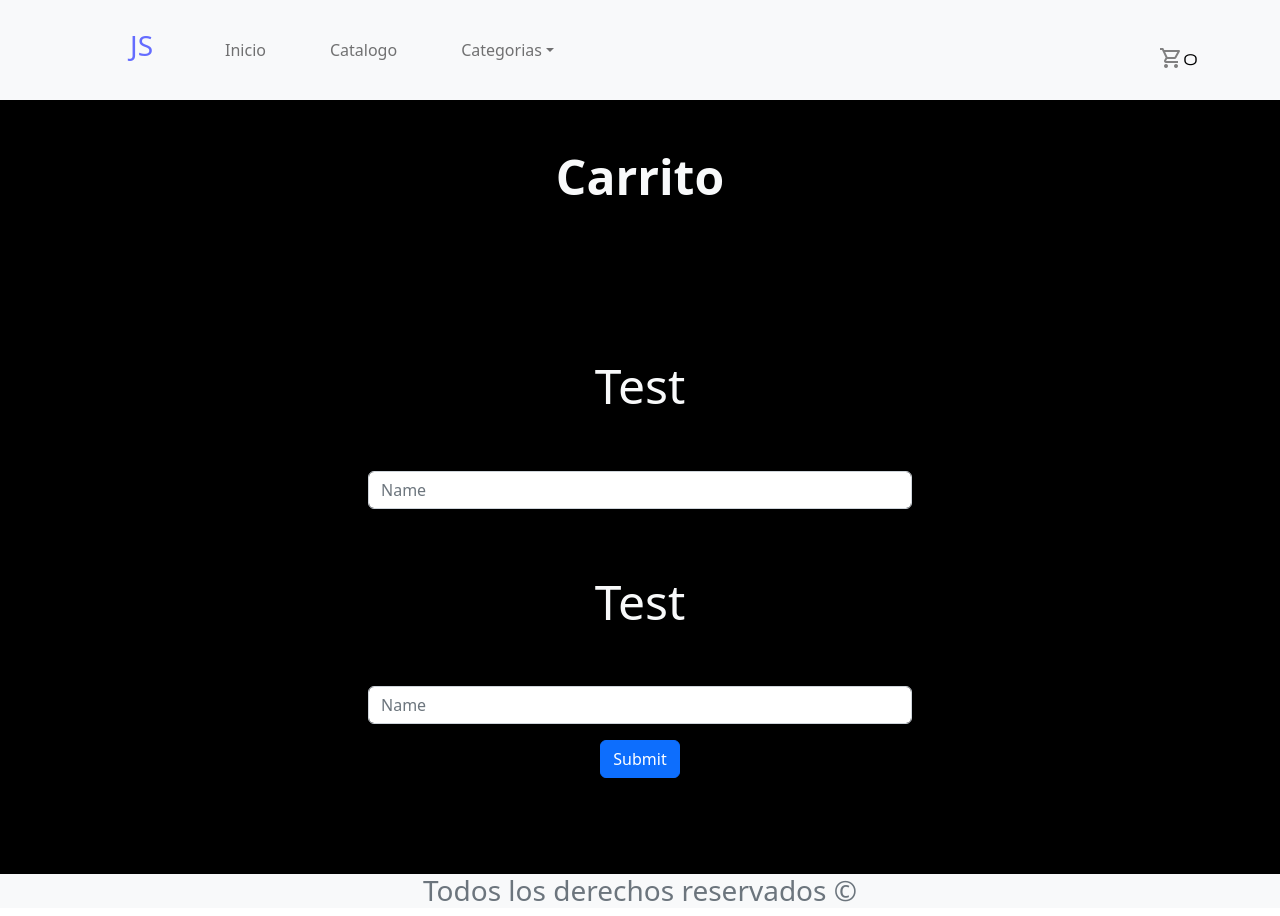
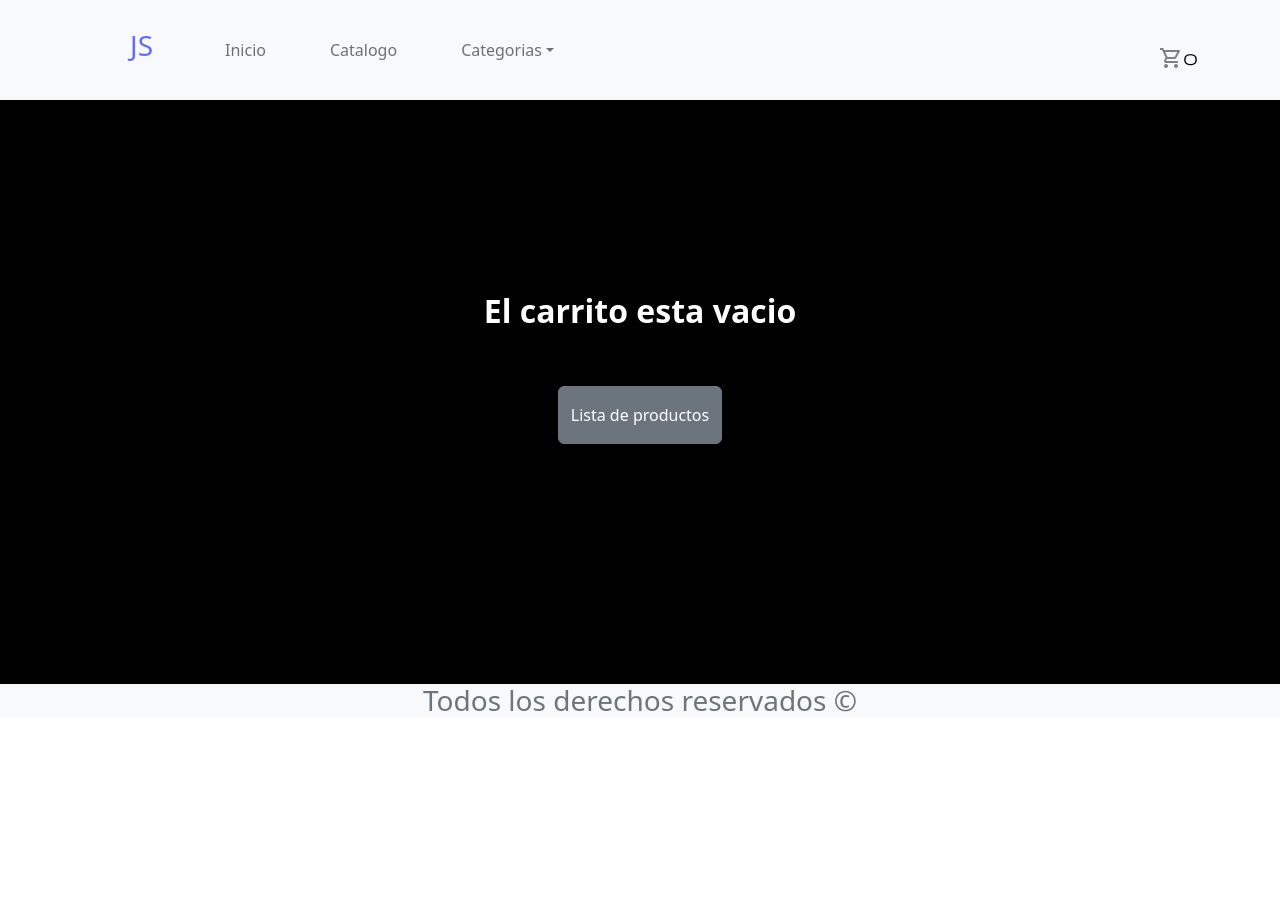
Before and after one commit to julian0072/Carrito-Julian-Slongo-React, a React (Vite) app: page /Cart in a window 1280 px wide. After the commit the page ends 800 px from the top, so only its background shows below. Built offline with nearby package versions, Linux system fonts and the light colour scheme.

Commit message:
Agregados de productos al CartContent

```diff
--- a/src/components/CartContent.jsx
+++ b/src/components/CartContent.jsx
@@ -1,37 +1,70 @@
 import React from "react";
+import { useContext } from "react";
+import { CartContext } from "../context/CartContext";
+import { useParams } from "react-router-dom";
+import { Button, Card, Container } from "react-bootstrap";
+import { Image } from "react-bootstrap";
+import { Link } from "react-router-dom";
 
-import Button from "react-bootstrap/Button";
-import Form from "react-bootstrap/Form";
+const Cart = () => {
+  const { cart, removeItem, nullCart, totalCart, setCart } =
+    useContext(CartContext);
+  const { id } = useParams();
+  const cartFilter = cart.filter((prod) => prod.id == id);
+  const total = cart.reduce((acc, prod) => acc + prod.price * prod.cantidad, 0);
 
-function CartContent() {
   return (
     <>
-      <h2 className="display-5 fw-bold text-light py-5">Carrito</h2>
-      <div className="container-fluid p-5 w-50 ">
-        <Form className="pb-5">
-          <Form.Group
-            className="mb-3 text-light fw-bold"
-            controlId="formBasicEmail"
-          >
-            <Form.Label className="py-5 display-5">Test</Form.Label>
-            <Form.Control type="name" placeholder="Name" />
-          </Form.Group>
+      <div className="d-flex justify-content-center py-5 my-5">
+        {cart <= 0 ? (
+          <span className="py-5 my-5 ">
+            <h2 className="text-white fw-bold">El carrito esta vacio</h2>
+            <Link to={"/catalogue"}>
+              <button className="btn btn-secondary my-5 py-3">
+                Lista de productos
+              </button>
+            </Link>
+          </span>
+        ) : (
+          cart.map((prod) => (
+            <div key={prod.id}>
+              <Card className="m-5 d-flex   " style={{ width: "25rem" }}>
+                <Image src={prod.Imagen} />
+                <div className="p-5 m-5">
+                  <h6 className="fw-bold py-1">{prod.name}</h6>
+                  <h6 className="fw-bold py-1">Cantidad: {prod.cantidad}</h6>
+                  <h6 className="fw-bold py-1">Precio c/u: ${prod.price}</h6>
+                  <h6 className="fw-bold py-1">
+                    Total: ${prod.price * prod.cantidad}
+                  </h6>
+                </div>
+                <Button onClick={() => removeItem(prod.id)}>
+                  Eliminar producto
+                </Button>
+              </Card>
+            </div>
+          ))
+        )}
+      </div>
+      {cart != 0 ? (
+        <div className="container-fluid p-5 m-5" style={{ width: "32rem" }}>
+          <div>
+            <Button className="m-3">Finalizar compra</Button>
 
-          <Form.Group
-            className="mb-3 text-light fw-bold"
-            controlId="formBasicPassword"
-          >
-            <Form.Label className="py-5 display-5">Test</Form.Label>
-            <Form.Control type="name" placeholder="Name" />
-          </Form.Group>
-
-          <Button variant="primary" type="submit">
-            Submit
-          </Button>
-        </Form>
-      </div>
+            <Button className="m-3" onClick={() => nullCart()}>
+              Vaciar carrito
+            </Button>
+          </div>
+          <div className="d-flex justify-content-between align-items-center my-3">
+            <h3>Total:</h3>
+            <h3>${total}</h3>
+          </div>
+        </div>
+      ) : (
+        <span></span>
+      )}
     </>
   );
-}
+};
 
-export default CartContent;
+export default Cart;
--- a/src/components/ItemCount.jsx
+++ b/src/components/ItemCount.jsx
@@ -5,8 +5,8 @@ import { CartContext } from "../context/CartContext";
 import Swal from "sweetalert2";
 import { Button } from "react-bootstrap";
 
-const ItemCount = ({ id, name, price, stock }) => {
-  const { cart, addToCart, setCart } = useContext(CartContext);
+const ItemCount = ({ id, name, price, stock, Imagen }) => {
+  const { cart, addToCart } = useContext(CartContext);
   const [count, setCount] = useState(0);
 
   const restar = () => {
@@ -30,6 +30,7 @@ const ItemCount = ({ id, name, price, stock }) => {
       name,
       price,
       cantidad: count,
+      Imagen,
     };
 
     addToCart(prod);
@@ -59,8 +60,7 @@ const ItemCount = ({ id, name, price, stock }) => {
           onClick={handleAddToCart}
           className="border border-dark p-2 m-2 rounded-5 b"
         >
-          {" "}
-          Agregar al carrito
+          <Link to={"/cart"}> Agregar al carrito: {count} </Link>
         </button>
       </div>
     </div>
--- a/src/components/ItemDetail.jsx
+++ b/src/components/ItemDetail.jsx
@@ -34,6 +34,7 @@ const ItemDetail = ({ products }) => {
               name={products.Nombre}
               price={products.Precio}
               stock={products.Stock}
+              Imagen={products.Imagen}
             />
           </div>
         </Card>
```
